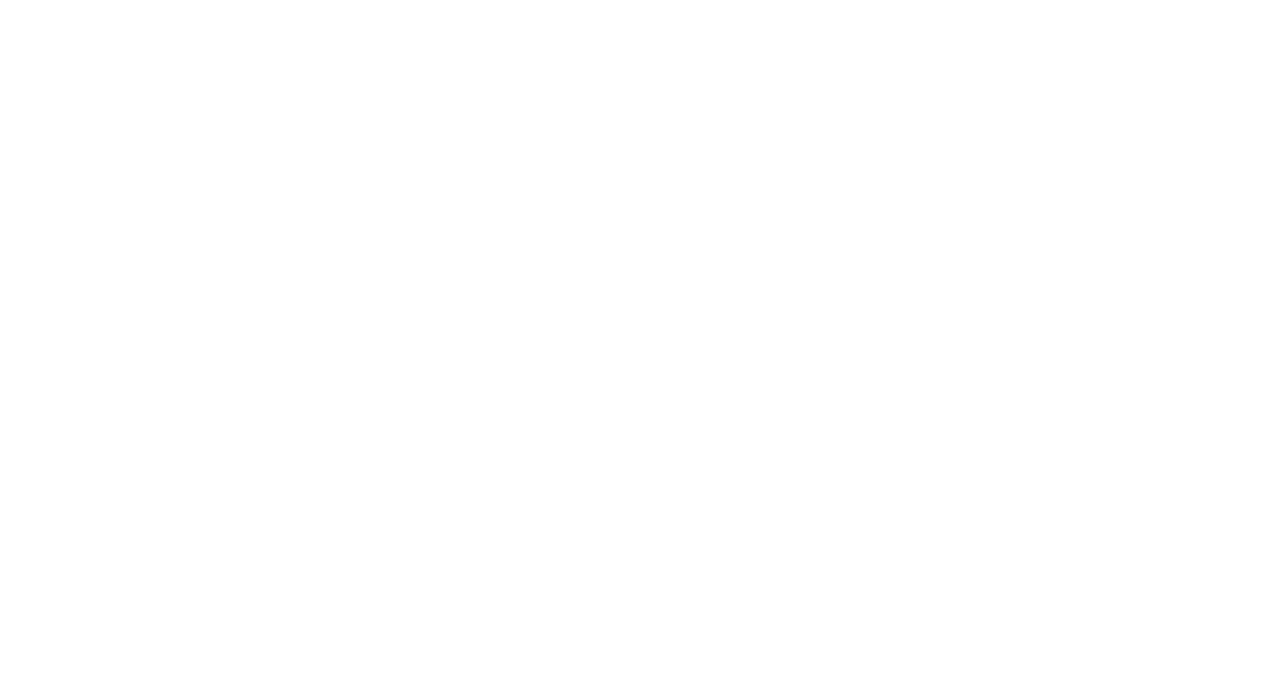
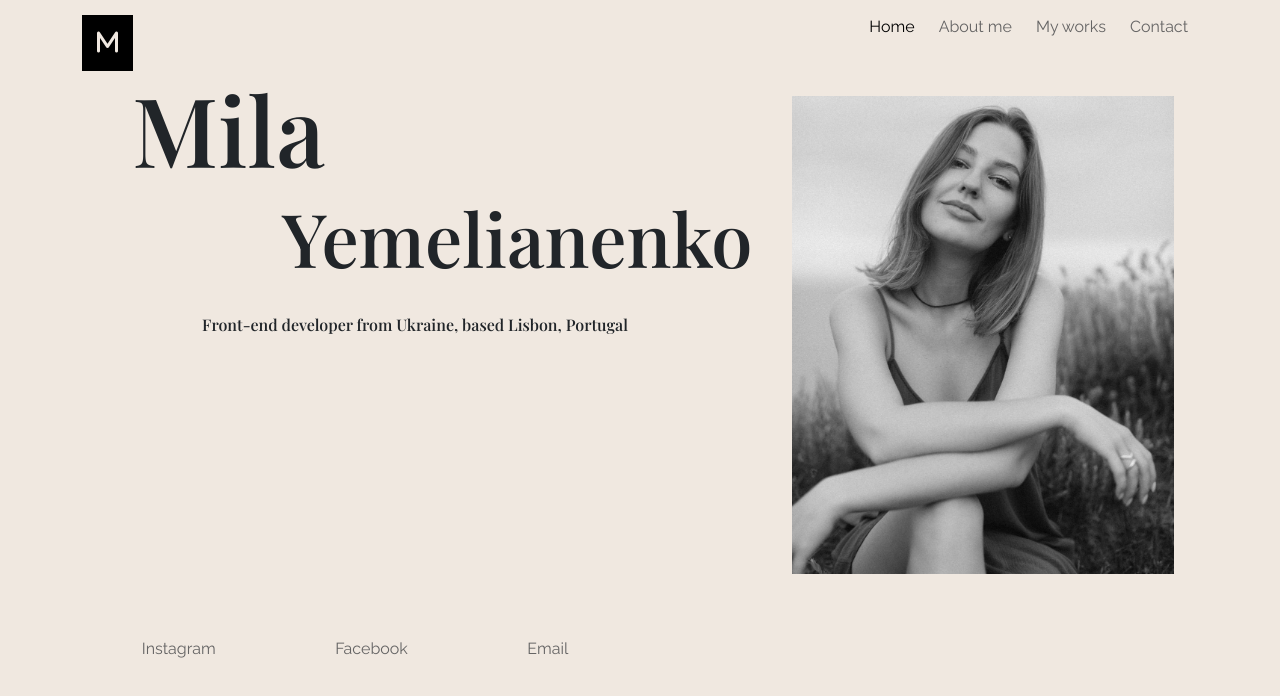
Before and after one commit to Milauraaa/portfolio-project, a plain HTML site: page index.html in a window 1280 px wide. Drawn offline with nearby package versions, Linux system fonts and the light colour scheme.

Commit message:
homepage hero HTML, CSS

```diff
--- a/index.html
+++ b/index.html
@@ -24,6 +24,57 @@
       integrity="sha384-pprn3073KE6tl6bjs2QrFaJGz5/SUsLqktiwsUTF55Jfv3qYSDhgCecCxMW52nD2"
       crossorigin="anonymous"
     ></script>
+    <script
+      src="https://kit.fontawesome.com/b5ecc6b06d.js"
+      crossorigin="anonymous"
+    ></script>
   </head>
-  <body></body>
+  <body class="hero">
+    <div class="container">
+      <nav class="d-flex justify-content-between">
+        <a href="/" class="logo"><i class="fa-solid fa-m"></i></a>
+        <ul>
+          <li class="active">
+            <a href="#">Home</a>
+          </li>
+          <li>
+            <a href="/about.html">About me</a>
+          </li>
+          <li>
+            <a href="/works.html">My works</a>
+          </li>
+          <li>
+            <a href="/contact.html">Contact</a>
+          </li>
+        </ul>
+      </nav>
+    </div>
+    <div class="container">
+      <div class="row">
+        <div class="col-sm-6">
+          <h1 class="titleName">Mila</h1>
+          <h2 class="titleSecondName">Yemelianenko</h2>
+          <p class="info">
+            Front-end developer from Ukraine, based Lisbon, Portugal
+          </p>
+          <div class="d-flex justify-content-around">
+            <a
+              href="https://www.instagram.com/milauraaa/"
+              class="socialLinks"
+              target="_blank"
+            >
+              Instagram
+            </a>
+            <a href="#" class="socialLinks" target="_blank"> Facebook</a>
+            <a href="mailto:[milaauraaa@gmail.com]" class="socialLinks"
+              >Email</a
+            >
+          </div>
+        </div>
+        <div class="col-sm-6 img">
+          <img src="/images/photo_.jpeg" class="" alt="" />
+        </div>
+      </div>
+    </div>
+  </body>
 </html>
--- a/src/style.css
+++ b/src/style.css
@@ -1,2 +1,72 @@
 /* font-family: 'Playfair Display', serif;
-font-family: 'Raleway', sans-serif; /*
+font-family: 'Raleway', sans-serif; */
+:root {
+  --basic-color: #f0e8e0;
+  --additional-color: #656464;
+  --basic-font-family: "Playfair Display", serif;
+  --additional-font-family: "Raleway", sans-serif;
+}
+.logo {
+  background-color: black;
+  color: var(--basic-color);
+  padding: 10px 15px;
+  text-align: center;
+  font-size: 24px;
+}
+.hero {
+  background: var(--basic-color);
+  font-family: var(--additional-font-family);
+}
+h1,
+h2 {
+  font-family: var(--basic-font-family);
+}
+.titleName {
+  font-size: 96px;
+  margin-left: 50px;
+}
+.titleSecondName {
+  margin-left: 200px;
+  font-size: 74px;
+}
+.info {
+  text-align: right;
+  margin-bottom: 300px;
+  margin-top: 30px;
+  font-family: var(--basic-font-family);
+}
+ul {
+  list-style: none;
+}
+nav {
+  margin-top: 15px;
+}
+nav a {
+  text-decoration: none;
+  color: var(--additional-color);
+}
+nav a:hover,
+nav li.active a {
+  color: black;
+}
+li {
+  display: inline;
+  margin: 10px;
+}
+
+img {
+  max-width: 70%;
+  margin-left: 140px;
+  margin-top: 25px;
+  margin-bottom: 40px;
+}
+.links {
+  margin-bottom: 32px;
+}
+.socialLinks {
+  color: var(--additional-color);
+  text-decoration: none;
+}
+.socialLinks:hover {
+  color: black;
+}
```
Also changed, not shown: images/photo_.jpeg (added), 3 other files.
